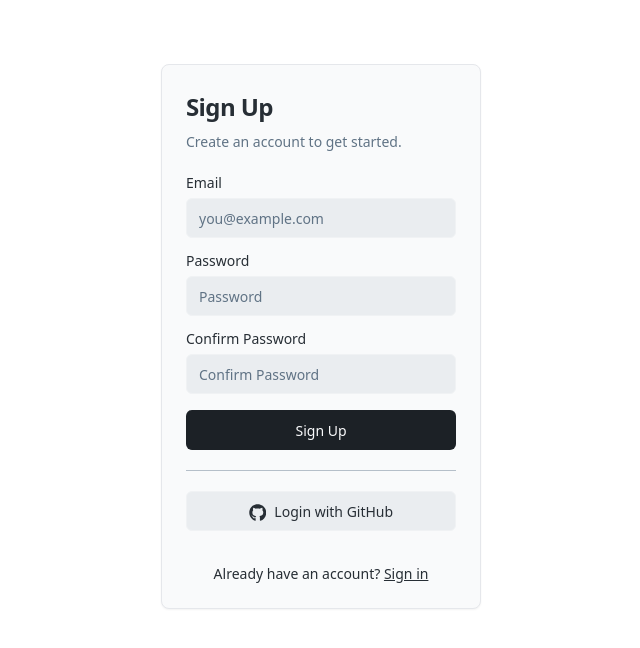
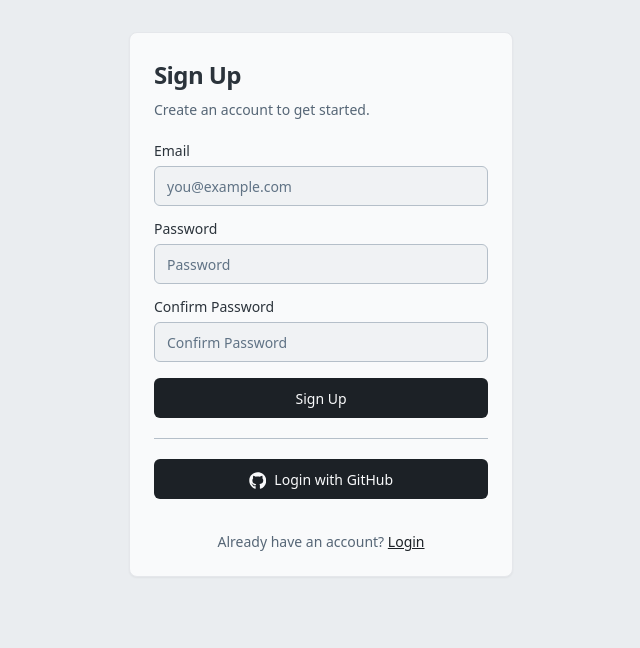
Before and after one commit to SouparnoGhosh/teamdocs, a React (Vite) app: page / in a window 1280 px wide. Both pictures are taken after a click on the button "Sign up". Shown: the top 648 px of the page, without its empty margins (319-959 px from the left). Built offline with nearby package versions, Linux system fonts and the light colour scheme.

Commit message:
Made Auth UI consistent

```diff
--- a/src/components/common/Header.tsx
+++ /dev/null
@@ -1,18 +0,0 @@
-// Header.tsx
-import React from 'react';
-
-interface HeaderProps {
-  heading: string;
-  subheading: string;
-}
-
-const Header: React.FC<HeaderProps> = ({ heading, subheading }) => {
-  return (
-    <div className="text-center">
-      <h2 className="text-3xl font-semibold pb-2 text-foreground">{heading}</h2>
-      <p className="text-muted text-left text-sm">{subheading}</p>
-    </div>
-  );
-};
-
-export default Header;
--- a/src/components/common/ShareMenu.tsx
+++ b/src/components/common/ShareMenu.tsx
@@ -36,7 +36,7 @@ export default function DocIcons() {
       <div className="flex">
         <Button
           variant="outline"
-          className="rounded-pill rounded-r-none border-r-0 bg-slate-100 text-slate-700 hover:bg-slate-200 border-slate-300"
+          className="rounded-full rounded-r-none border-r-0 bg-slate-100 text-slate-700 hover:bg-slate-200 border-slate-300"
           onClick={handleShareClick}
         >
           <Lock className="h-4 w-4 mr-2" />
@@ -46,7 +46,7 @@ export default function DocIcons() {
           <DropdownMenuTrigger asChild>
             <Button
               variant="outline"
-              className="rounded-pill rounded-l-none px-2 bg-slate-100 text-slate-700 hover:bg-slate-200 border-slate-300"
+              className="rounded-full rounded-l-none px-2 bg-slate-100 text-slate-700 hover:bg-slate-200 border-slate-300"
             >
               <ChevronDown className="h-4 w-4" />
             </Button>
--- a/src/components/layout/LoginPanel.tsx
+++ b/src/components/layout/LoginPanel.tsx
@@ -23,39 +23,45 @@ const LoginPanel: React.FC<LoginPanelProps> = ({ onTogglePanel }) => {
   };
 
   return (
-    <Card className="w-full max-w-sm">
+    <Card className="w-full max-w-sm bg-card text-card-foreground">
       <form onSubmit={handleSubmit}>
         <CardHeader>
-          <CardTitle className="text-2xl">Login</CardTitle>
-          <CardDescription>
+          <CardTitle className="text-2xl text-foreground">Login</CardTitle>
+          <CardDescription className="text-muted">
             Enter your email below to login to your account.
           </CardDescription>
         </CardHeader>
         <CardContent className="grid gap-4">
           <div className="grid gap-2">
-            <Label htmlFor="username">UserName</Label>
+            <Label htmlFor="username" className="text-foreground">UserName</Label>
             <Input
               id="username"
               type="text"
               placeholder="YourUsername"
               required
+              className="bg-input border border-border"
             />
           </div>
           <div className="grid gap-2">
-            <Label htmlFor="password">Password</Label>
-            <Input id="password" type="password" required />
+            <Label htmlFor="password" className="text-foreground">Password</Label>
+            <Input
+              id="password"
+              type="password"
+              required
+              className="bg-input border border-border"
+            />
           </div>
-          <Button type="submit" className="w-full">
+          <Button type="submit" className="w-full bg-primary text-primary-foreground hover:bg-hoverPrimary hover:text-hoverPrimary-foreground hover:border-border border border-transparent">
             Login
           </Button>
-          <Separator className="my-1" />
-          <Button variant="outline" className="w-full" type="button">
+          <Separator className="my-1 border-border" />
+          <Button variant="outline" className="w-full bg-primary text-primary-foreground hover:bg-hoverPrimary hover:text-hoverPrimary-foreground hover:border-border border border-transparent" type="button">
             <FaGithub className="inline-block mr-2 mt-1" size="1.25em" />
             Login with GitHub
           </Button>
-          <div className="mt-4 text-center text-sm">
+          <div className="mt-4 text-center text-sm text-muted">
             Don't have an account?{" "}
-            <button onClick={onTogglePanel} className="underline" type="button">
+            <button onClick={onTogglePanel} className="underline text-primary hover:text-hoverMuted" type="button">
               Sign up
             </button>
           </div>
--- a/src/components/layout/SignupPanel.tsx
+++ b/src/components/layout/SignupPanel.tsx
@@ -23,52 +23,74 @@ const SignupPanel: React.FC<SignupPanelProps> = ({ onTogglePanel }) => {
   };
 
   return (
-    <Card className="w-full max-w-sm">
+    <Card className="w-full max-w-sm bg-card text-card-foreground">
       <form onSubmit={handleSubmit}>
         <CardHeader>
-          <CardTitle className="text-2xl">Sign Up</CardTitle>
-          <CardDescription>Create an account to get started.</CardDescription>
+          <CardTitle className="text-2xl text-foreground">Sign Up</CardTitle>
+          <CardDescription className="text-muted">
+            Create an account to get started.
+          </CardDescription>
         </CardHeader>
         <CardContent className="grid gap-4">
           <div className="grid gap-2">
-            <Label htmlFor="email">Email</Label>
+            <Label htmlFor="email" className="text-foreground">
+              Email
+            </Label>
             <Input
               id="email"
               type="email"
               placeholder="you@example.com"
               required
+              className="bg-input border border-border"
             />
           </div>
           <div className="grid gap-2">
-            <Label htmlFor="new-password">Password</Label>
+            <Label htmlFor="new-password" className="text-foreground">
+              Password
+            </Label>
             <Input
               id="new-password"
               type="password"
               placeholder="Password"
               required
+              className="bg-input border border-border"
             />
           </div>
           <div className="grid gap-2">
-            <Label htmlFor="confirm-password">Confirm Password</Label>
+            <Label htmlFor="confirm-password" className="text-foreground">
+              Confirm Password
+            </Label>
             <Input
               id="confirm-password"
               type="password"
               placeholder="Confirm Password"
               required
+              className="bg-input border border-border"
             />
           </div>
-          <Button type="submit" className="w-full">
+          <Button
+            type="submit"
+            className="w-full border-border bg-primary text-primary-foreground hover:bg-hoverPrimary hover:text-hoverPrimary-foreground  hover:border-border border border-transparent"
+          >
             Sign Up
           </Button>
-          <Separator className="my-1" />
-          <Button variant="outline" className="w-full" type="button">
+          <Separator className="my-1 border-border" />
+          <Button
+            variant="outline"
+            className="w-full border-border bg-primary text-primary-foreground hover:bg-hoverPrimary hover:text-hoverPrimary-foreground  hover:border-border border border-transparent"
+            type="button"
+          >
             <FaGithub className="inline-block mr-2 mt-1" size="1.25em" />
             Login with GitHub
           </Button>
-          <div className="mt-4 text-center text-sm">
+          <div className="mt-4 text-center text-sm text-muted">
             Already have an account?{" "}
-            <button onClick={onTogglePanel} className="underline" type="button">
-              Sign in
+            <button
+              onClick={onTogglePanel}
+              className="underline text-primary hover:text-hoverMuted"
+              type="button"
+            >
+              Login
             </button>
           </div>
         </CardContent>
--- a/src/pages/LandingPage.tsx
+++ b/src/pages/LandingPage.tsx
@@ -3,7 +3,6 @@ import SignupPanel from "@/components/layout/SignupPanel";
 import { useState } from "react";
 
 export default function LandingPage() {
-  // const togglePanel = () => setIsLogin(!isLogin);
   const [isLogin, setIsLogin] = useState(true);
 
   const onTogglePanel = () => {
@@ -11,14 +10,14 @@ export default function LandingPage() {
   };
 
   return (
-    <div className="min-h-screen flex">
-      <div className="w-full max-w-sm p-8 mt-8 mx-auto space-y-4 bg-white rounded-box">
+    <div className="min-h-screen mx-auto flex items-start pt-8 justify-center bg-background text-foreground">
+      {/* <div className="w-full max-w-sm p-8 mx-auto space-y-4 border-2 border-black bg-card text-card-foreground"> */}
         {isLogin ? (
           <LoginPanel onTogglePanel={onTogglePanel} />
         ) : (
           <SignupPanel onTogglePanel={onTogglePanel} />
         )}
-      </div>
+      {/* </div> */}
     </div>
   );
 }
--- a/tailwind.config.js
+++ b/tailwind.config.js
@@ -4,30 +4,75 @@ export default {
   theme: {
     extend: {
       colors: {
+        // Background color for the entire application
         background: "hsl(210, 16%, 93%)", // slate-100
+
+        // Foreground color for text and primary content
         foreground: "hsl(210, 16%, 20%)", // slate-800
+
         card: {
+          // Default background color for cards
           DEFAULT: "hsl(210, 16%, 98%)", // slate-50
+
+          // Foreground color for text inside cards
           foreground: "hsl(210, 16%, 18%)", // slate-900
         },
+
         popover: {
+          // Default background color for popovers
           DEFAULT: "hsl(210, 16%, 93%)", // slate-100
+
+          // Foreground color for text inside popovers
           foreground: "hsl(210, 16%, 25%)", // slate-700
         },
+
         primary: {
+          // Primary color for buttons and links
           DEFAULT: "hsl(210, 16%, 13%)", // slate-900
+
+          // Foreground color for text on primary buttons and links
           foreground: "hsl(210, 16%, 98%)", // slate-50
         },
+
+        hoverPrimary: {
+          // Complementary color for primary buttons and links when hovered
+          DEFAULT: "hsl(210, 16%, 85%)", // lighter slate color
+
+          // Foreground color for text on primary buttons and links when hovered
+          foreground: "hsl(210, 16%, 13%)", // slate-900
+        },
+
         muted: {
+          // Muted color for secondary text and elements
           DEFAULT: "hsl(210, 16%, 40%)", // slate-500
+
+          // Foreground color for text on muted elements
           foreground: "hsl(210, 16%, 45%)", // slate-400
         },
+
+        hoverMuted: {
+          // Lighter version of muted color for hover states
+          DEFAULT: "hsl(210, 16%, 50%)", // slate-400
+
+          // Foreground color for text on muted elements when hovered
+          foreground: "hsl(210, 16%, 55%)", // slate-300
+        },
+
         accent: {
+          // Accent color for highlights and important elements
           DEFAULT: "hsl(210, 16%, 50%)", // slate-400
+
+          // Foreground color for text on accent elements
           foreground: "hsl(210, 16%, 10%)", // slate-900
         },
+
+        // Border color for input fields and other bordered elements
         border: "hsl(210, 16%, 75%)", // slate-300
+
+        // Background color for input fields
         input: "hsl(210, 16%, 95%)", // slate-200
+
+        // Color for focus rings around elements
         ring: "hsl(210, 16%, 85%)", // slate-300
       },
       fontSize: {
```
